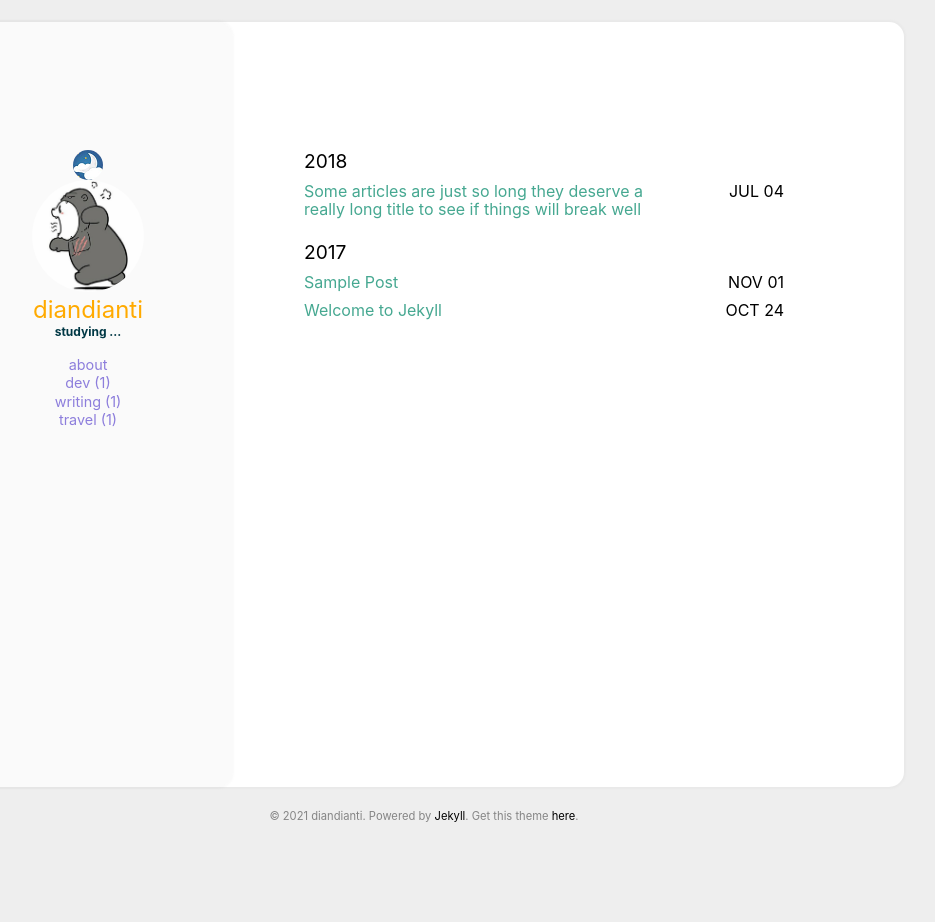
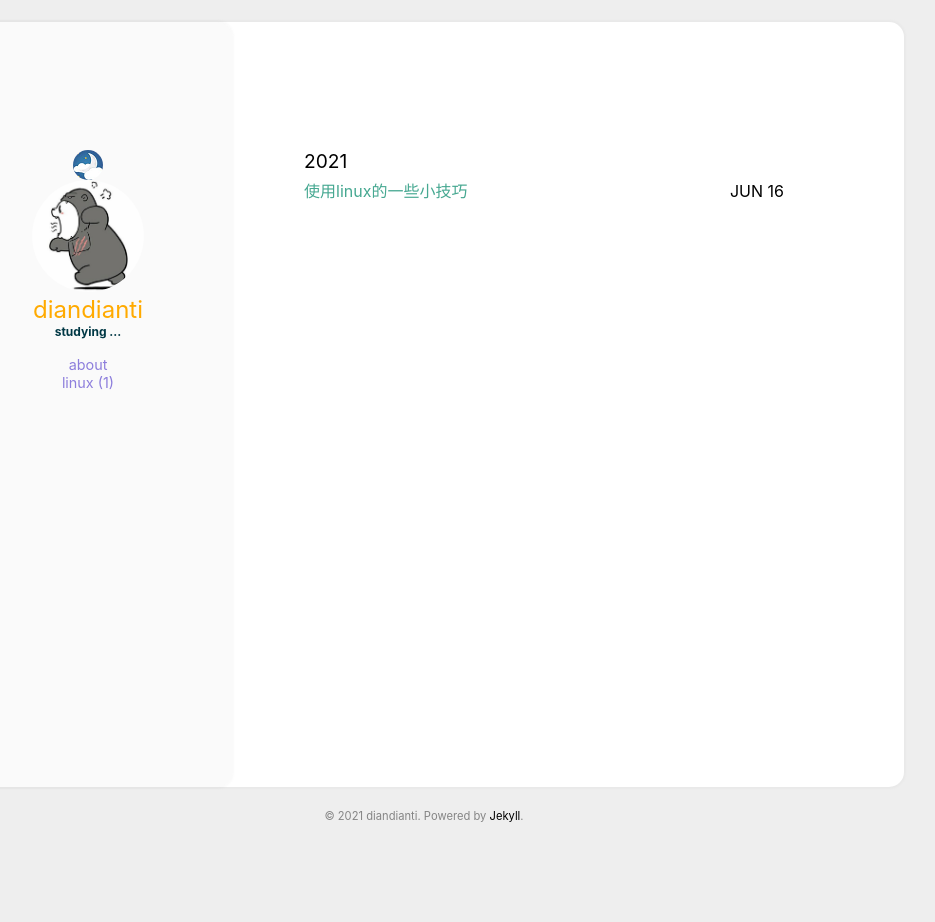
Before and after one commit to diandianti/blog, a Jekyll site: the page built from index.html, in a window 1280 px wide. Shown: the whole page, without its empty margins (216-1151 px from the left). Built offline with Jekyll 4.4.1, drawn with Linux system fonts in a browser that asks for light colours.

Commit message:
change: modify about me and footer

```diff
--- a/_includes/footer.html
+++ b/_includes/footer.html
@@ -2,7 +2,5 @@
   <div>
     &copy; {{ site.time | date: '%Y' }} {{ site.user.name }}.
     Powered by <a href="http://jekyllrb.com" target="_blank">Jekyll</a>.
-    Get this theme
-    <a href="https://github.com/starry99/catbook" target="_blank">here</a>.
   </div>
 </footer>
--- a/_posts/2018-07-04-t1.md
+++ /dev/null
@@ -1,7 +0,0 @@
----
-title: Some articles are just so long they deserve a really long title to see if things will break well
-categories: [travel]
-comments: true
----
-
-Lorem ipsum dolor sit amet, consectetur adipiscing elit. Fusce bibendum neque eget nunc mattis eu sollicitudin enim tincidunt. Vestibulum lacus tortor, ultricies id dignissim ac, bibendum in velit. Proin convallis mi ac felis pharetra aliquam. Curabitur dignissim accumsan rutrum. In arcu magna, aliquet vel pretium et, molestie et arcu. Mauris lobortis nulla et felis ullamcorper bibendum. Phasellus et hendrerit mauris. Proin eget nibh a massa vestibulum pretium. Suspendisse eu nisl a ante aliquet bibendum quis a nunc. Praesent varius interdum vehicula. Aenean risus libero, placerat at vestibulum eget, ultricies eu enim. Praesent nulla tortor, malesuada adipiscing adipiscing sollicitudin, adipiscing eget est.
--- /dev/null
+++ b/_posts/2021-06-16-linux_tips.md
@@ -0,0 +1,9 @@
+---
+title: 使用linux的一些小技巧
+categories: [linux]
+comments: true
+---
+
+# shell
+
+# GUI
--- a/aboutme.html
+++ b/aboutme.html
@@ -5,9 +5,10 @@
 <section class="aboutme">
     <div class="post_content">
         <p>
+            这里还没有相好该写什么好，所以就先放一个图片吧
             If you don't need 'about' page, edit the _config.yml to comment out the code.
             <br><br>
-            <img src="https://starry99.github.io/catbook/assets/img/cat1.jpg">
+            <img src="https://blog.diandianti.ml/assets/img/ddt.jpg">
         </p>
     </div>
 </section>
```
Also changed, not shown: _posts/2017-10-24-welcome.md (deleted, +0 -25 lines), _posts/2017-11-01-s2.md (deleted, +0 -52 lines).
